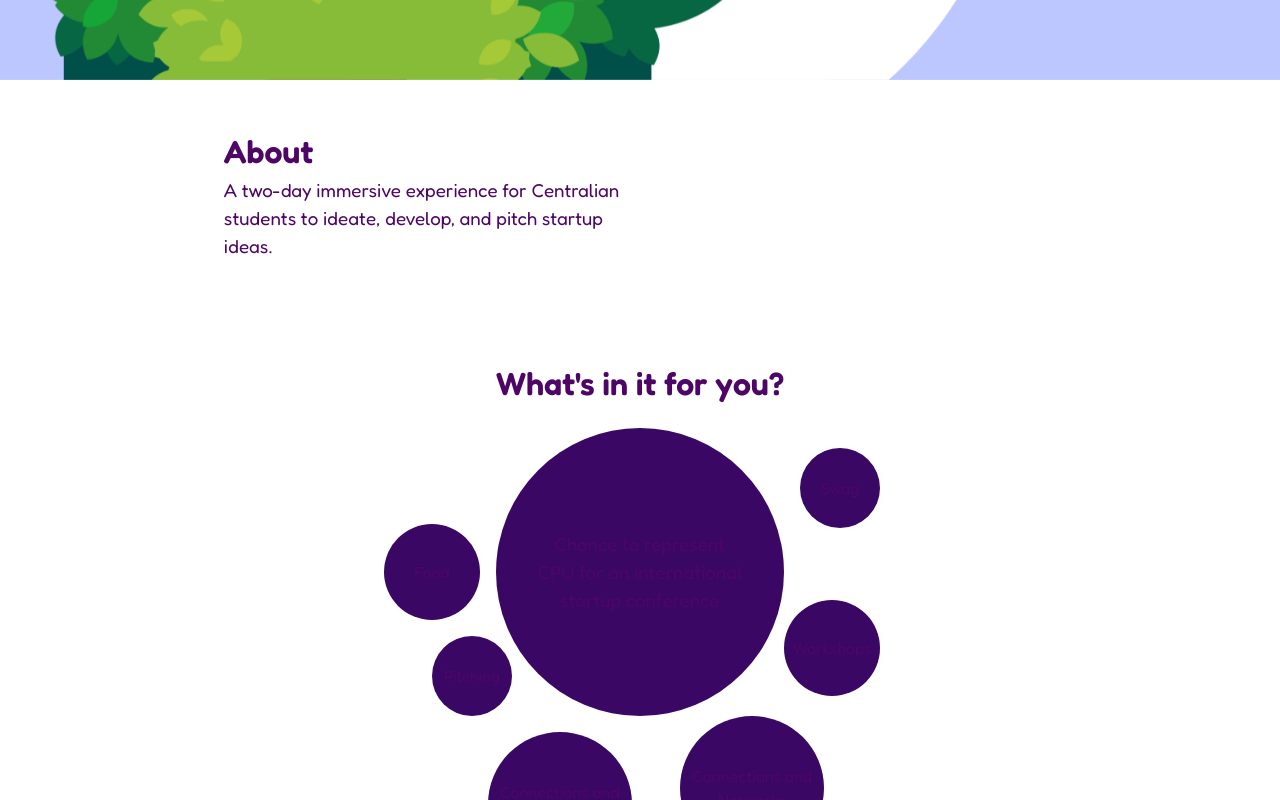
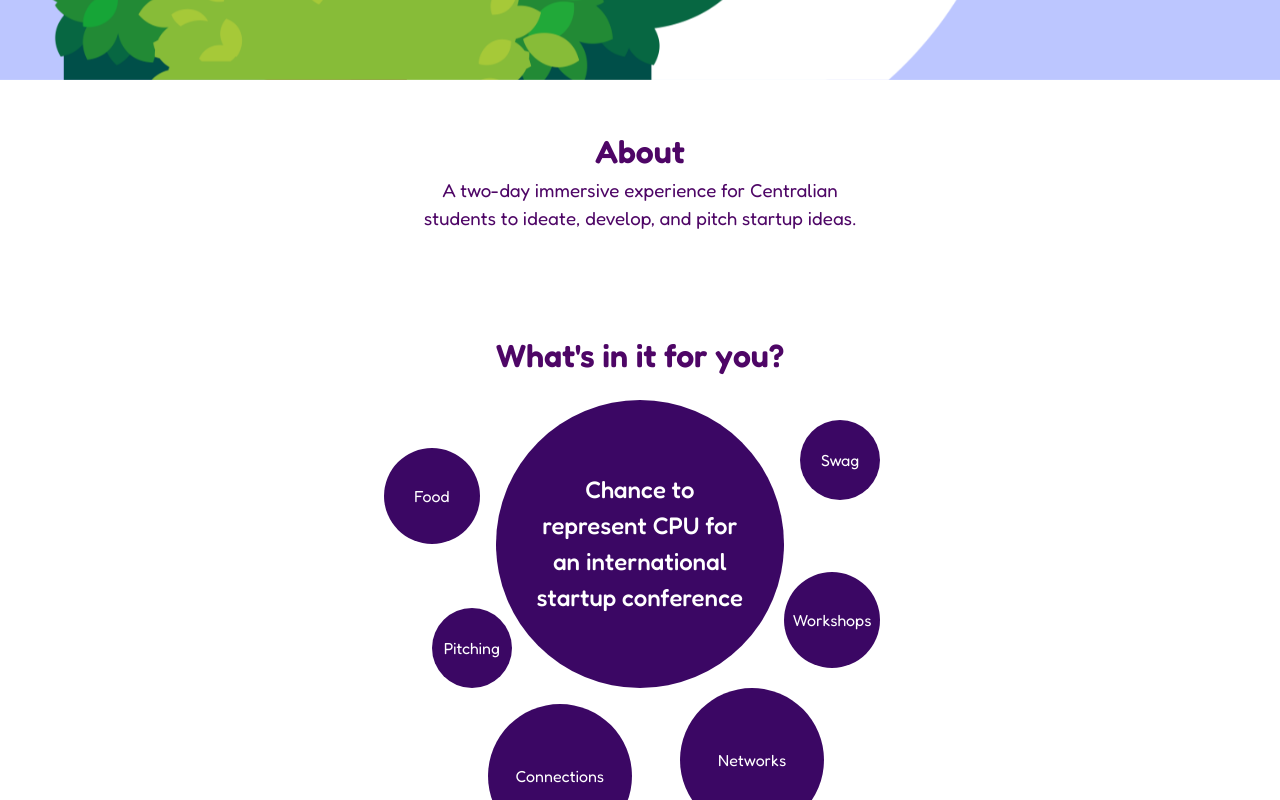
Before and after one commit to JoseArron/central-launch, a Next.js app: page / in a window 1280 px wide. Shown: the part 720-1520 px from the top of the page. Built offline with nearby package versions, Linux system fonts and the light colour scheme.

Commit message:
added animations for about page, added motion package

```diff
--- a/package.json
+++ b/package.json
@@ -10,6 +10,7 @@
   },
   "dependencies": {
     "framer-motion": "^11.11.17",
+    "motion": "^11.11.17",
     "next": "14.2.15",
     "prettier": "^3.3.3",
     "react": "^18",
--- a/src/components/Circle.tsx
+++ b/src/components/Circle.tsx
@@ -9,7 +9,7 @@ const Circle = ({
 }) => {
   return (
     <div
-      className={`w-20 h-20 bg-purple-950 rounded-full flex items-center justify-center text-center ${className}`}
+      className={`bg-purple-950 h-20 w-20 flex items-center justify-center text-center ${className} rounded-full `}
     >
       {children}
     </div>
--- a/src/components/sections/About.tsx
+++ b/src/components/sections/About.tsx
@@ -1,50 +1,122 @@
+"use client";
+
 import Circle from "../Circle";
 import Track from "../Track";
+import { motion } from "motion/react";
 
 export default function About() {
+  const appearVariants = {
+    hidden: {
+      y: 100,
+      opacity: 0,
+    },
+    visible: {
+      y: 0,
+      opacity: 100,
+    },
+  };
+
+  const appearStagger = {
+    hidden: {
+      opacity: 0,
+    },
+    visible: {
+      opacity: 100,
+    },
+    transition: {
+      staggerChildren: 0.2,
+    },
+  };
+
+  const appearStaggerChildren = {
+    hidden: {
+      opacity: 0,
+    },
+    visible: {
+      opacity: 100,
+    },
+  };
   return (
     <div
       id="about"
-      className="bg-white flex flex-col items-center justify-center py-12 px-4 md:px-12 lg:px-24 xl:px-36 gap-20 z-10"
+      className="bg-white flex flex-col items-center justify-center py-12 px-4 md:px-12 lg:px-24 xl:px-36 gap-20 z-10 w-full"
     >
-      <div>
+      <motion.div
+        initial="hidden"
+        whileInView="visible"
+        transition={{
+          duration: 0.5,
+          delay: 0.5,
+        }}
+        variants={appearVariants}
+        viewport={{ once: true }}
+        className="text-center self-center"
+      >
         <h1>About</h1>
-        <h3 className="w-1/2">
+        <h3 className="max-w-md self-center">
           A two-day immersive experience for Centralian students to ideate,
           develop, and pitch startup ideas.
         </h3>
-      </div>
+      </motion.div>
       <div className="relative">
         <h1 className="text-center py-5">What&apos;s in it for you?</h1>
-        <div className="relative">
+        <div className="relative text-white">
           <Circle className="justify-center w-72 h-72 px-10">
-            <h3>
+            <motion.h2
+              initial="hidden"
+              whileInView="visible"
+              variants={appearVariants}
+              viewport={{ once: true }}
+            >
               Chance to represent CPU for an international startup conference
-            </h3>
-            <Circle className="absolute w-24 h-24 -left-28">
+            </motion.h2>
+            <motion.div
+              initial="hidden"
+              whileInView="visible"
+              variants={appearStagger}
+              transition={{
+                duration: 1,
+                staggerChildren: 0.25,
+              }}
+              viewport={{ once: true }}
+            >
+              <motion.div variants={appearStaggerChildren}>
+                <Circle className="absolute w-24 h-24 top-12 -left-28">
                   <p>Food</p>
                 </Circle>
+              </motion.div>
+              <motion.div variants={appearStaggerChildren}>
                 <Circle className="absolute -left-16 bottom-0">
                   <p>Pitching</p>
                 </Circle>
+              </motion.div>
+              <motion.div variants={appearStaggerChildren}>
                 <Circle className="absolute -left-2 -bottom-40 w-36 h-36">
-              <p>Connections and Networks</p>
+                  <p>Connections</p>
                 </Circle>
+              </motion.div>
+              <motion.div variants={appearStaggerChildren}>
                 <Circle className="absolute -right-10 -bottom-36 w-36 h-36">
-              <p>Connections and Networks</p>
+                  <p>Networks</p>
                 </Circle>
+              </motion.div>
+              <motion.div variants={appearStaggerChildren}>
                 <Circle className="absolute -right-24 bottom-5 w-24 h-24">
                   <p>Workshops</p>
                 </Circle>
+              </motion.div>
+              <motion.div variants={appearStaggerChildren}>
                 <Circle className="absolute -right-24 top-5">
                   <p>Swag</p>
                 </Circle>
+              </motion.div>
+            </motion.div>
           </Circle>
         </div>
       </div>
-      <div className="pt-40 flex flex-col text-center gap-4 w-full sm:px-10 md:px-16 lg:px-28 max-w-screen-xl">
+      <div className="pt-40 flex flex-col text-center gap-4 w-full sm:px-10 md:px-16 lg:px-28 max-w-screen-lg">
         <h2>Tracks</h2>
-        <div className="grid grid-cols-2 gap-8">
+        <div className="grid grid-cols-2 gap-8 text-white">
           <Track title="Track 1" description="Description 1" />
           <Track title="Track 2" description="Description 2" />
           <Track title="Track 3" description="Description 3" />
```
Also changed, not shown: 1 other file (tests, documents, lock files or other folders). Lines whose indentation alone changed are shown as unchanged.
